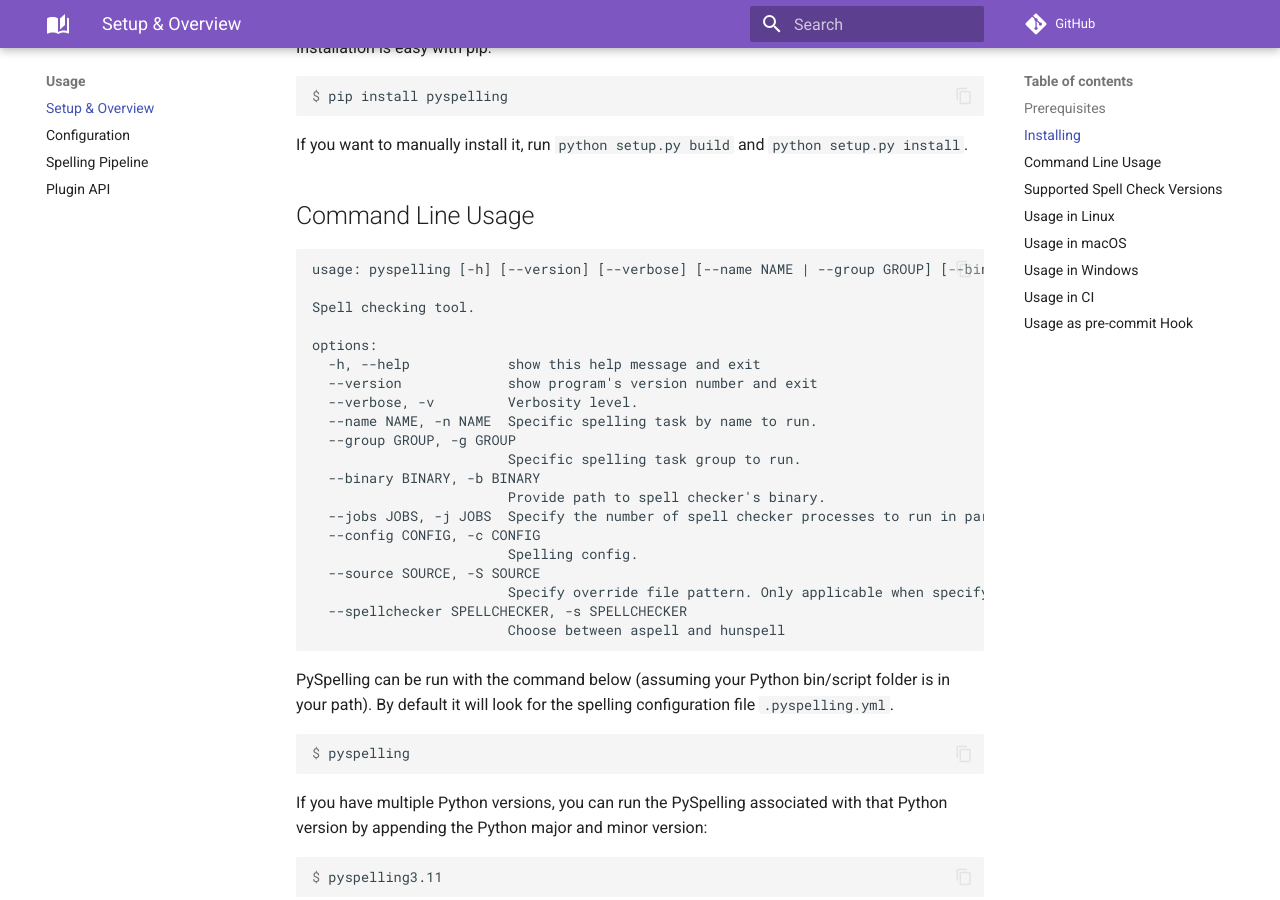
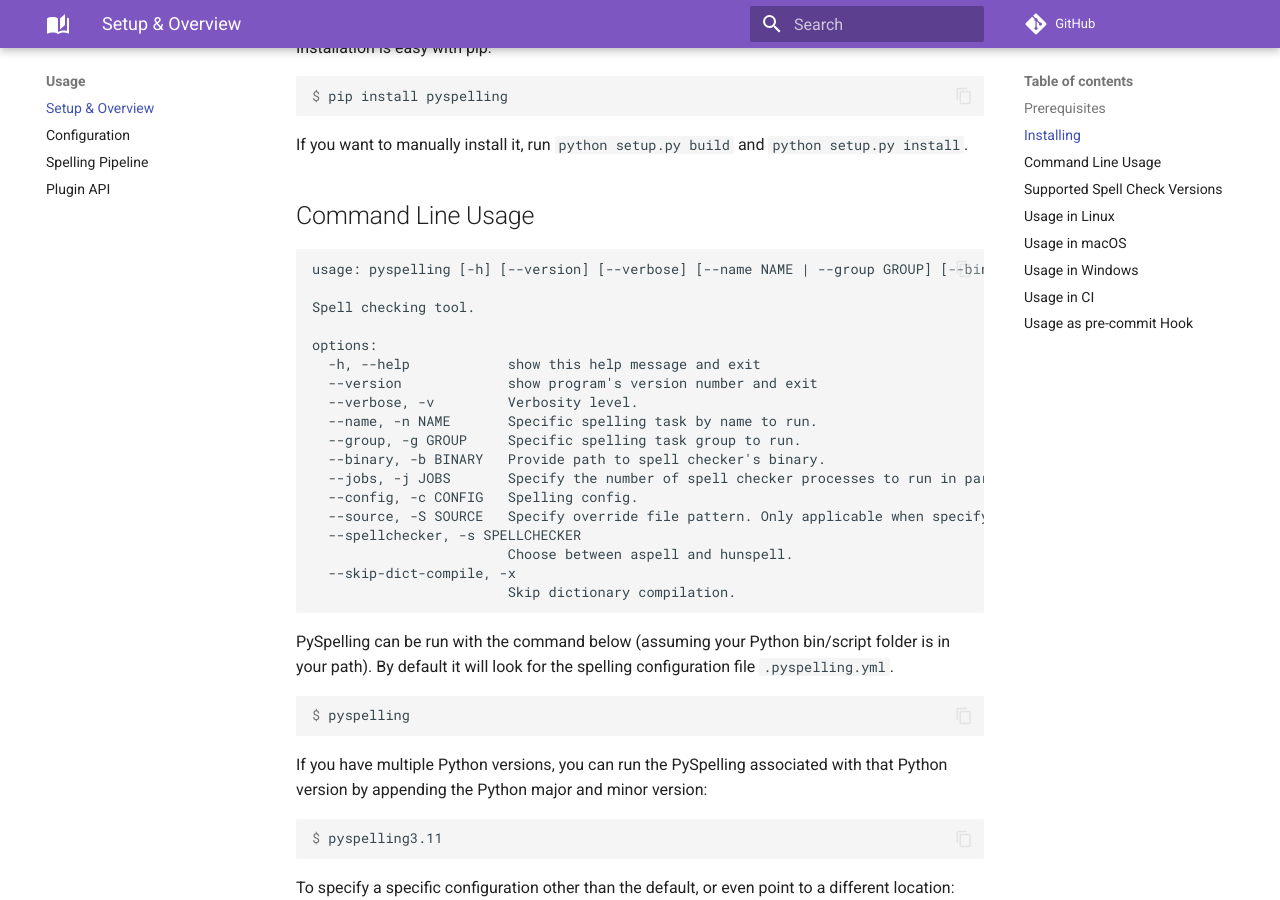
Before and after one commit to facelessuser/pyspelling, an MkDocs documentation site: the page built from docs/src/markdown/index.md, in a window 1280 px wide and 900 px high, scrolled down 1193 px. Built offline with MkDocs 1.6.1 and Material for MkDocs 9.7.7, drawn with Linux system fonts in a browser that asks for light colours; comment, search, counter and statistics services are not loaded.

Commit message:
Add option to skip dictionary compile step
Resolves #196

````diff
--- a/docs/src/markdown/index.md
+++ b/docs/src/markdown/index.md
@@ -53,7 +53,7 @@
 ## Command Line Usage
 
 ```
-usage: pyspelling [-h] [--version] [--verbose] [--name NAME | --group GROUP] [--binary BINARY] [--jobs JOBS] [--config CONFIG] [--source SOURCE] [--spellchecker SPELLCHECKER]
+usage: pyspelling [-h] [--version] [--verbose] [--name NAME | --group GROUP] [--binary BINARY] [--jobs JOBS] [--config CONFIG] [--source SOURCE] [--spellchecker SPELLCHECKER] [--skip-dict-compile]
 
 Spell checking tool.
 
@@ -61,18 +61,16 @@
   -h, --help            show this help message and exit
   --version             show program's version number and exit
   --verbose, -v         Verbosity level.
-  --name NAME, -n NAME  Specific spelling task by name to run.
-  --group GROUP, -g GROUP
-                        Specific spelling task group to run.
-  --binary BINARY, -b BINARY
-                        Provide path to spell checker's binary.
-  --jobs JOBS, -j JOBS  Specify the number of spell checker processes to run in parallel.
-  --config CONFIG, -c CONFIG
-                        Spelling config.
-  --source SOURCE, -S SOURCE
-                        Specify override file pattern. Only applicable when specifying exactly one --name.
-  --spellchecker SPELLCHECKER, -s SPELLCHECKER
-                        Choose between aspell and hunspell
+  --name, -n NAME       Specific spelling task by name to run.
+  --group, -g GROUP     Specific spelling task group to run.
+  --binary, -b BINARY   Provide path to spell checker's binary.
+  --jobs, -j JOBS       Specify the number of spell checker processes to run in parallel.
+  --config, -c CONFIG   Spelling config.
+  --source, -S SOURCE   Specify override file pattern. Only applicable when specifying exactly one --name.
+  --spellchecker, -s SPELLCHECKER
+                        Choose between aspell and hunspell.
+  --skip-dict-compile, -x
+                        Skip dictionary compilation.
 ```
 
 PySpelling can be run with the command below (assuming your Python bin/script folder is in your path).  By default it
````
Also changed, not shown: docs/src/markdown/about/changelog.md (+5 -0 lines), pyspelling/__init__.py (+18 -5 lines), 3 other files.
